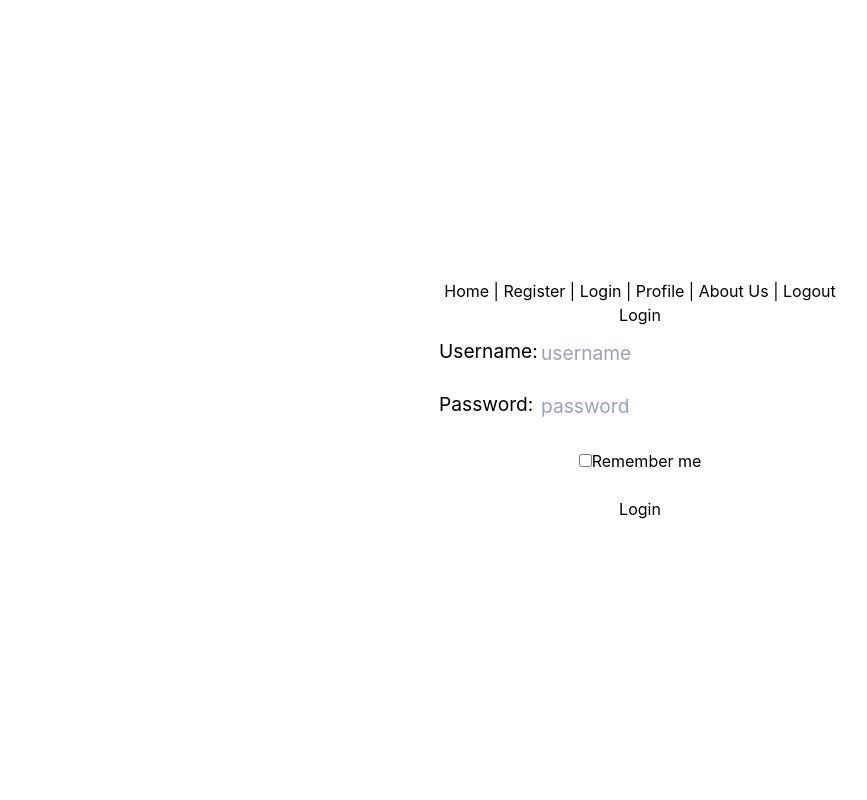
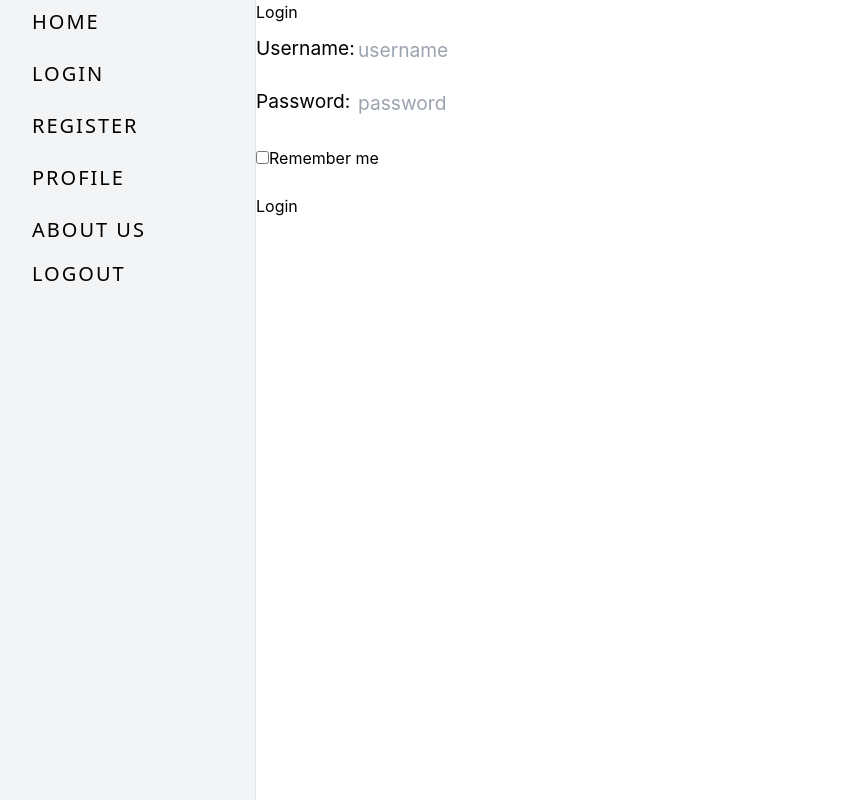
Before and after one commit to poomin12082542/SPA-project, a Next.js app in the folder frontend/: page /login in a window 1280 px wide. Shown: the whole page, without its empty margins (0-867 px from the left). Built offline with nearby package versions, Linux system fonts and the light colour scheme.

Commit message:
6th commit tailwind nevbar

```diff
--- a/frontend/components/navbar.js
+++ b/frontend/components/navbar.js
@@ -2,12 +2,14 @@ import Link from 'next/link'
 
 const Navbar = () => (
     <div>
-        <Link href="/"><a> Home </a></Link> |
-        <Link href="/register"><a> Register </a></Link>  |
-        <Link href="/login"><a> Login </a></Link> |
-        <Link href="/profile"><a> Profile </a></Link> |
-        <Link href="/aboutus"><a> About Us</a></Link> |
-        <Link href="/logout"><a> Logout </a></Link>
+        <ul>
+        <Link href="/"><li className ="text-xl font-sans p-2 hover:text-gray-500 mx-6 mb-2   uppercase tracking-widest"> Home </li></Link>
+        <Link href="/login"><li className ="text-xl font-sans p-2 hover:text-gray-500 mx-6 mb-2  uppercase tracking-widest"> Login </li></Link>
+        <Link href="/register"><li className ="text-xl font-sans p-2 hover:text-gray-500 mx-6 mb-2   uppercase tracking-widest"> Register </li></Link>
+        <Link href="/profile"><li className ="text-xl font-sans p-2 hover:text-gray-500 mx-6 mb-2   uppercase tracking-widest"> Profile </li></Link>
+        <Link href="/aboutus"><li className ="text-xl font-sans p-2 hover:text-gray-500 mx-6 mb-2text-xs uppercase tracking-widest"> About Us</li></Link>
+        <Link href="/logout"><li className ="text-xl font-sans p-2 hover:text-gray-500 mx-6 mb-2  uppercase tracking-widest"> Logout </li></Link>
+        </ul>
     </div>
 )
 
--- a/frontend/package.json
+++ b/frontend/package.json
@@ -8,6 +8,7 @@
     "start": "next start"
   },
   "dependencies": {
+    "@heroicons/vue": "^1.0.6",
     "axios": "^0.21.1",
     "js-cookie": "^2.2.1",
     "next": "^12.1.5",
--- a/frontend/pages/aboutus.js
+++ b/frontend/pages/aboutus.js
@@ -4,13 +4,15 @@ import config from '../config/config'
 import styles from '../styles/Home.module.css'
 import Navbar from '../components/navbar'
 
-const AboutUs = ({avatar_url, login}) => {
+const AboutUs = ({ avatar_url, login }) => {
     return (<Layout>
         <Head>
             <title>About Us</title>
         </Head>
-        <div className={styles.container}>
-            <Navbar />
+        <div className="flex min-h-screen">
+            <div className="w-64 bg-gray-100 border-r border-gray-200"><Navbar /></div>
+
+            <div className="flex-1">
                 <h2> About Us </h2>
                 <b>เว็บไซต์นี้เป็นส่วนหนึ่งของวิชา 240-311 DISTRIBUTED COM AND WEB TECHNO  โดยมีจุดประสงค์ เพื่อบรรลุงานที่ได้รับมอบหมายเรื่อง Javascript Website Assignment  ซึ่งรายงานนี้มีเนื้อหาเกี่ยวกับ........ </b>
                 <b>ผู้จัดทำได้เลือก หัวข้อนี้ในการทำรายงาน เนื่องมาจากเป็นเรื่องที่น่าสนใจ ............... ผู้จัดทำจะต้องขอขอบคุณ อ.......... ผู้ให้ความรู้ และแนวทางการศึกษาเพื่อน ๆ ทุกคนที่ให้ ความช่วยเหลือมาโดยตลอด ผู้จัดทำหวังว่ารายงานฉบับนี้จะให้ความรู้ และเป็นประโยชน์แก่ผู้อ่านทุก ๆ ท่าน </b>
@@ -25,6 +27,7 @@ const AboutUs = ({avatar_url, login}) => {
                     <li>คณะวิศกรรมศาสตร์ สาขาวิศกรรมคอมพิวเตอร์</li>
                 </ul>
             </div>
+        </div>
 
     </Layout>)
 }
--- a/frontend/pages/index.js
+++ b/frontend/pages/index.js
@@ -6,15 +6,19 @@ import styles from '../styles/Home.module.css'
 export default function Home({ token }) {
 
   return (
-    <Layout>
-    <Head>
+    <Layout >
+      <Head>
         <title>Home</title>
-    </Head>
-    <div className={styles.container}>
-        <Navbar />
-        <h1>Home page</h1>
-    </div>
-</Layout>
+      </Head>
+      <div className="flex min-h-screen">
+        <div className="w-64 bg-gray-100 border-r border-gray-200"><Navbar /></div>
+
+        <div className="flex-1">
+          <h1 >Home page</h1>
+
+        </div>
+      </div>
+    </Layout>
   )
 }
 
--- a/frontend/pages/login.js
+++ b/frontend/pages/login.js
@@ -62,20 +62,23 @@ export default function Login({ token }) {
             <Head>
                 <title>Login</title>
             </Head>
-            <div className={styles.container}>
-                <Navbar />
+            <div className="flex min-h-screen">
+                <div className="w-64 bg-gray-100 border-r border-gray-200"><Navbar /></div>
+                <div className="flex-1">
+
                     <h1>Login</h1>
                     {loginForm()}
                     <div>
                         <input type="checkbox"
                             name="IsRememberMe"
-                        onChange={ (e) => setIscheck(e.target.value)}
+                            onChange={(e) => setIscheck(e.target.value)}
                         />Remember me
                         <br /><br />
                     </div>
 
                     <div>
                         <button onClick={login}>Login</button>
+                    </div>
                 </div>
             </div>
         </Layout>
--- a/frontend/pages/logout.js
+++ b/frontend/pages/logout.js
@@ -25,11 +25,14 @@ export default function Logout({ token }) {
             <Head>
                 <title>User profile</title>
             </Head>
-            <div className={styles.container}>
-                <Navbar />
-                <h1>Logout</h1>
-                <div>
-                    <h2> {status}  </h2>
+            <div className="flex min-h-screen">
+                <div className="w-64 bg-gray-100 border-r border-gray-200"><Navbar /></div>
+
+                <div className="flex-1">
+                    <h1>Logout</h1>
+                    <div>
+                        <h2> {status}  </h2>
+                    </div>
                 </div>
             </div>
         </Layout>
--- a/frontend/pages/profile.js
+++ b/frontend/pages/profile.js
@@ -35,16 +35,18 @@ const Profile1 = ({ token }) => {
             <Head>
                 <title>User profile</title>
             </Head>
-            <div className={styles.container}>
-                <Navbar />
+            <div className="flex min-h-screen">
+                <div className="w-64 bg-gray-100 border-r border-gray-200"><Navbar /></div>
+                <div className="flex-1">
                     <h1>User profile</h1>
                     <div>
                         <b>Token:</b> {token.substring(0, 15)}... <br /><br />
                         This route is protected by token, user is required to login first.
-                    <br/>
+                        <br />
                         Otherwise, it will be redirect to Login page
-                    <br/><br/>
+                        <br /><br />
                         {JSON.stringify(user)}
+                    </div>
                 </div>
             </div>
         </Layout>
--- a/frontend/pages/register.js
+++ b/frontend/pages/register.js
@@ -77,8 +77,9 @@ export default function Register({ token }) {
             <Head>
                 <title>Register</title>
             </Head>
-            <div className={styles.container}>
-                <Navbar />
+            <div className="flex min-h-screen">
+    <div className="w-64 bg-gray-100 border-r border-gray-200"><Navbar /></div>
+    <div className="flex-1">
                 <h1>Register</h1>
                 <div className={styles.content}>
                     {registerForm()}
@@ -88,6 +89,7 @@ export default function Register({ token }) {
                     <button onClick={register}>Register</button>
                 </div>
             </div>
+            </div>
         </Layout>
     )
 }
```
Also changed, not shown: 1 other file (tests, documents, lock files or other folders). Lines whose indentation alone changed are shown as unchanged.
